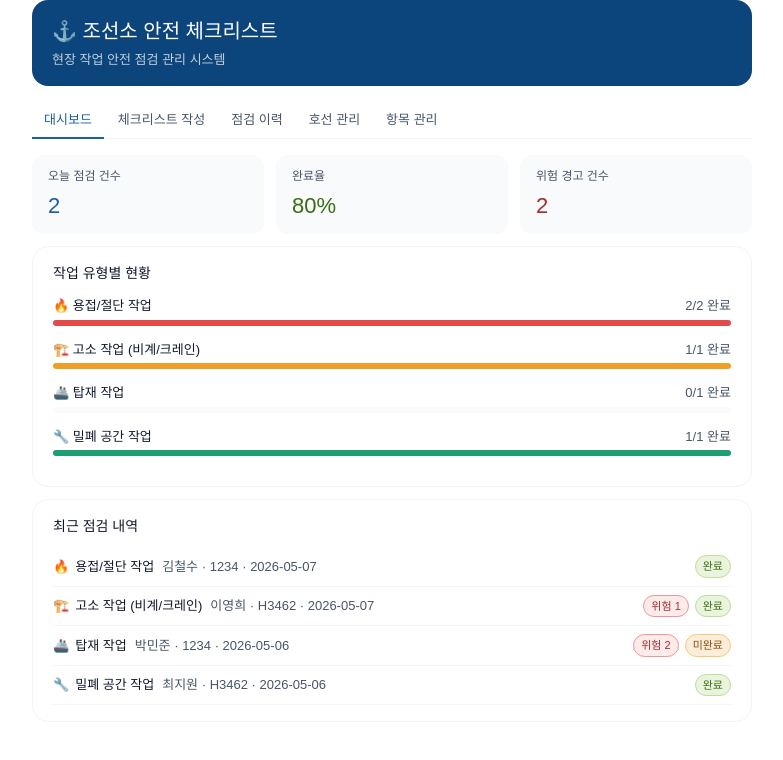
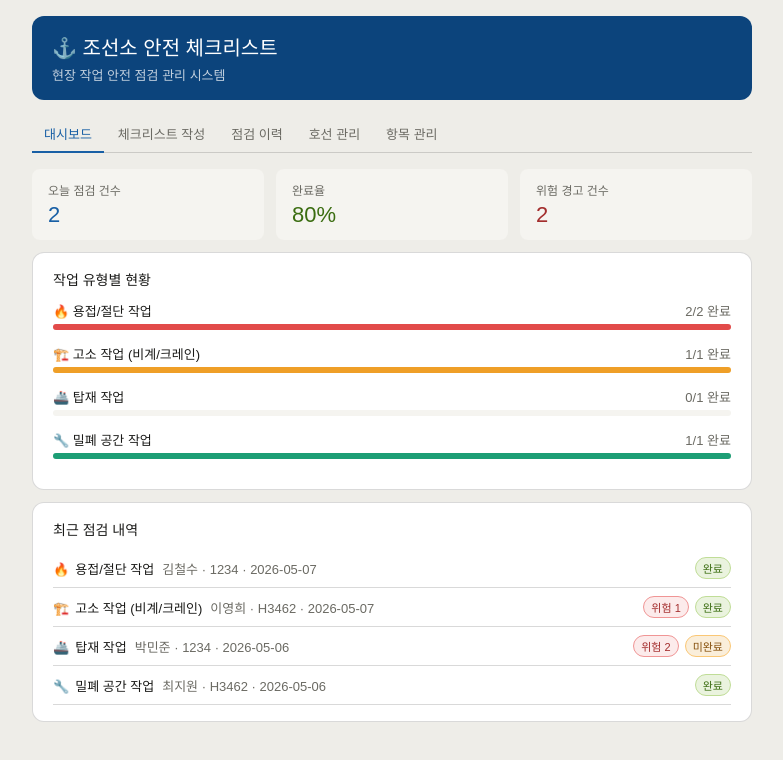
Before and after one commit to spahdhkd-sketch/shipyard-checklist, a React (Vite) app: page / in a window 1280 px wide. Shown: the top 760 px of the page, without its empty margins (248-1031 px from the left). Built offline with nearby package versions, Linux system fonts and the light colour scheme.

Commit message:
Update index.css

```diff
--- a/src/index.css
+++ b/src/index.css
@@ -1,40 +1,45 @@
-@import url('https://fonts.googleapis.com/css2?family=Inter:wght@400;500;600;700;800&family=JetBrains+Mono:wght@400;500&display=swap');
-@import "tailwindcss";
+*, *::before, *::after { box-sizing: border-box; margin: 0; padding: 0; }
 
-@theme {
-  --font-sans: "Inter", ui-sans-serif, system-ui, sans-serif;
-  --font-mono: "JetBrains Mono", ui-monospace, SFMono-Regular, monospace;
+body {
+  font-family: -apple-system, BlinkMacSystemFont, "Segoe UI", sans-serif;
+  background: var(--color-background-tertiary);
+  color: var(--color-text-primary);
+  padding: 1rem;
 }
 
+/* ───── Light mode ───── */
 :root {
-  --color-background-primary: #ffffff;
-  --color-background-secondary: #f8fafc;
-  --color-text-primary: #0f172a;
-  --color-text-secondary: #475569;
-  --color-text-tertiary: #94a3b8;
-  --color-border-secondary: #e2e8f0;
-  --color-border-tertiary: #f1f5f9;
-  --border-radius-md: 0.75rem;
-  --border-radius-lg: 1rem;
-  --color-brand-blue: #0c447c;
-  --color-brand-blue-hover: #185fa5;
+  --color-background-primary:   #ffffff;
+  --color-background-secondary: #f5f4f0;
+  --color-background-tertiary:  #eeede8;
+
+  --color-text-primary:   #1a1a18;
+  --color-text-secondary: #6b6a63;
+  --color-text-tertiary:  #9b9a93;
+
+  --color-border-primary:   rgba(0,0,0,0.40);
+  --color-border-secondary: rgba(0,0,0,0.30);
+  --color-border-tertiary:  rgba(0,0,0,0.15);
+
+  --border-radius-sm: 4px;
+  --border-radius-md: 8px;
+  --border-radius-lg: 12px;
+  --border-radius-xl: 16px;
 }
 
-body {
-  @apply font-sans antialiased bg-slate-50 text-slate-900;
-  height: 100vh;
-  margin: 0;
-  overflow: hidden;
+/* ───── Dark mode ───── */
+@media (prefers-color-scheme: dark) {
+  :root {
+    --color-background-primary:   #1e1e1c;
+    --color-background-secondary: #2a2a27;
+    --color-background-tertiary:  #141412;
+
+    --color-text-primary:   #e8e7e0;
+    --color-text-secondary: #9b9a93;
+    --color-text-tertiary:  #6b6a63;
+
+    --color-border-primary:   rgba(255,255,255,0.40);
+    --color-border-secondary: rgba(255,255,255,0.30);
+    --color-border-tertiary:  rgba(255,255,255,0.15);
+  }
 }
-
-#root {
-  height: 100%;
-}
-
-.no-scrollbar::-webkit-scrollbar {
-  display: none;
-}
-.no-scrollbar {
-  -ms-overflow-style: none;
-  scrollbar-width: none;
-}
```
